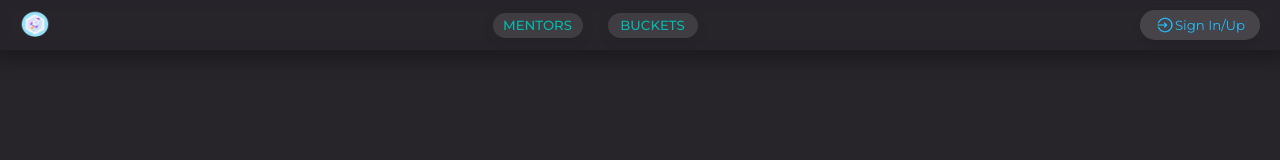
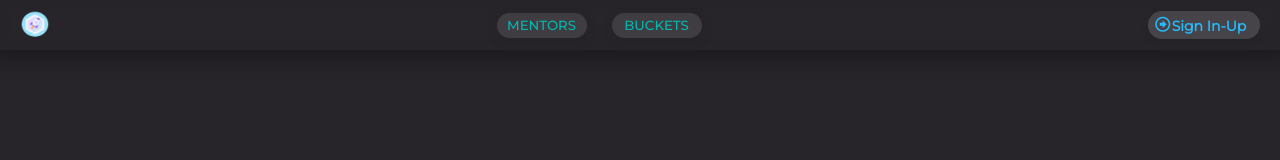
Before and after one commit to irichardo/Learnify, a React (Vite) app in the folder frontend/: page / in a window 1280 px wide. Shown: the top 160 px of the page. Built offline with nearby package versions, Linux system fonts and the light colour scheme; a web font is replaced by a local one.

Commit message:
Implementing buttons created in the navbar

```diff
--- a/frontend/src/components/Navbar/Navbar.tsx
+++ b/frontend/src/components/Navbar/Navbar.tsx
@@ -1,10 +1,11 @@
 import './Navbar.css';
 import icon from '../../assets/icons/logo_icon.png';
-import iconSign from '../../assets/icons/signin-up_icon.png';
 import { Outlet, Link, useNavigate } from 'react-router-dom';
 import { useAuth0 } from '@auth0/auth0-react';
 import useAuthStore from '../../store/authStore';
 import { useEffect } from 'react';
+import Login from '../SignIn-Up/Login';
+import Logout from '../SignIn-Up/Logout';
 
 export default function Navbar() {
   const { loginWithRedirect, logout, isAuthenticated } = useAuth0();
@@ -33,20 +34,18 @@ export default function Navbar() {
           <img id='logo' src={icon} alt='logo Learnify' />
         </Link>
         <div className='containerOptions'>
-          {options.map((option: string, index: number) => (
+          {options.map((option: string) => (
             <div key={option} className='options'>
               <Link to={`/${option}`}>{option}</Link>
             </div>
           ))}
         </div>
 
-        <button
-          className='sign'
-          onClick={isAuthenticated ? handleLogout : handleLogin}
-        >
-          <img src={iconSign} alt='icon Sing' />
-          {isAuthenticated ? 'Sign Out' : 'Sign In/Up'}
-        </button>
+        {isAuthenticated ? (
+          <Logout handleLogout={handleLogout} />
+        ) : (
+          <Login handleLogin={handleLogin} />
+        )}
       </nav>
 
       <Outlet />
```
